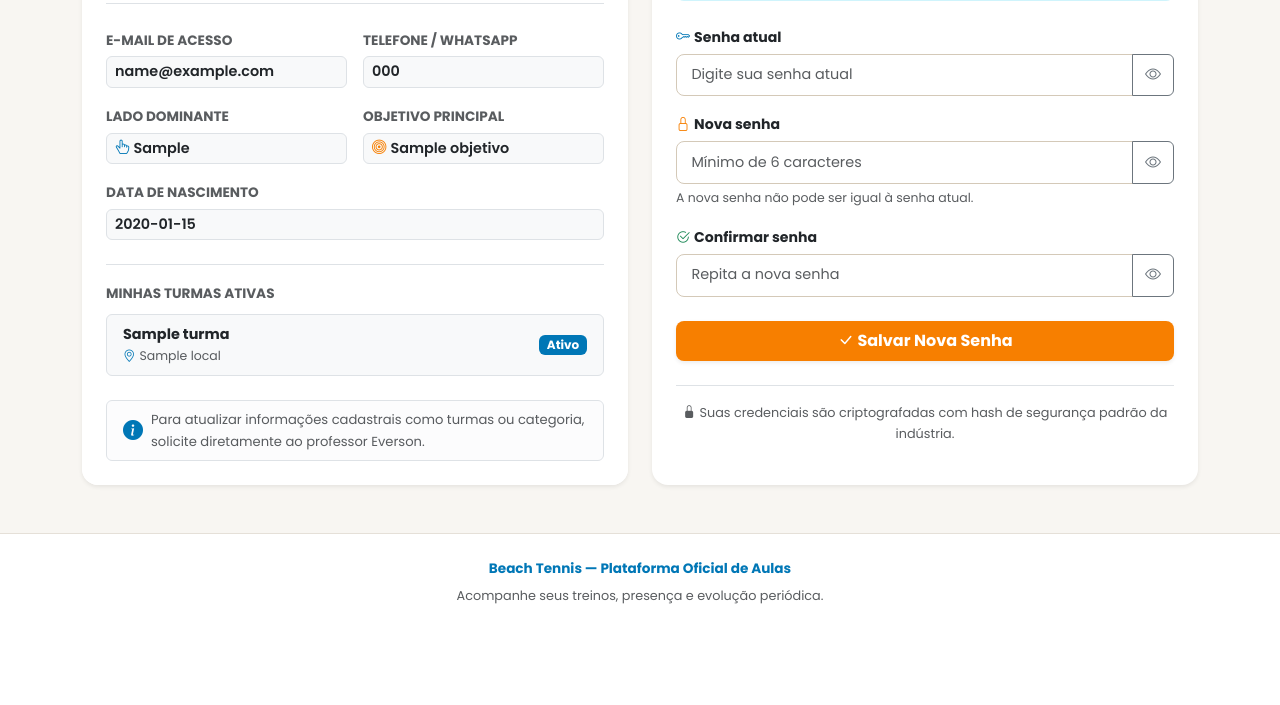
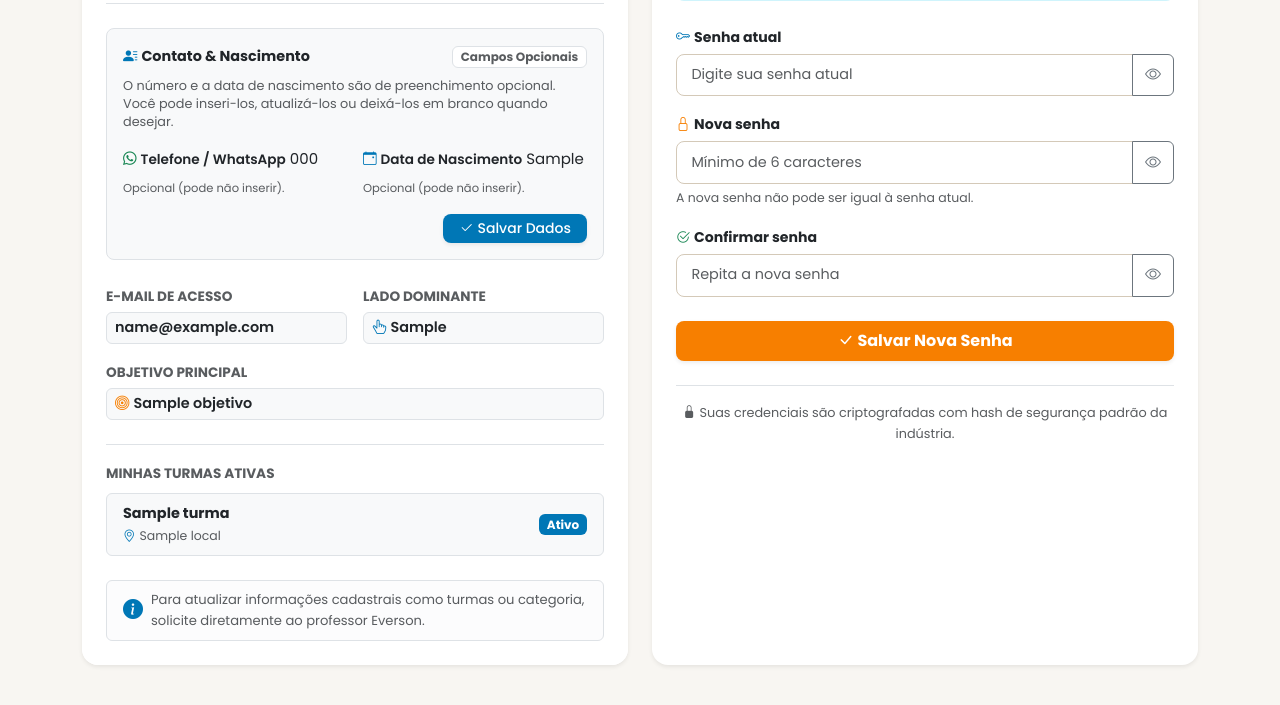
Before and after one commit to Werwersson/beach-tennis-web, a Python web app: template app/templates/aluno/perfil.html in a window 1280 px wide. Shown: the part 378-1083 px from the top of the page. Before the commit the page ends 982 px from the top, so only its background shows below. Run offline with Jinja, Linux system fonts and the light colour scheme; the template is opened without the code that fills it: most values are stand-ins (such as "Sample title", 1, 10 or a date in 2020); form fields are guessed from the names that the template uses.

Commit message:
feat(aluno): permitir que o aluno insira telefone e data de nascimento como opcionais

```diff
--- a/app/templates/aluno/perfil.html
+++ b/app/templates/aluno/perfil.html
@@ -52,6 +52,54 @@
           </div>
         </div>
 
+        <!-- FORMULÁRIO DE DADOS PESSOAIS DO ALUNO (OPCIONAIS) -->
+        <form method="POST" action="{{ url_for('aluno.perfil') }}" novalidate class="mb-4">
+          {{ form_dados.hidden_tag() }}
+          <input type="hidden" name="acao" value="dados">
+
+          <div class="p-3 rounded-3 bg-light border mb-3">
+            <div class="d-flex align-items-center justify-content-between mb-2">
+              <span class="fw-bold text-dark" style="font-size:0.9rem;">
+                <i class="bi bi-person-lines-fill text-ocean me-1"></i>Contato & Nascimento
+              </span>
+              <span class="badge bg-white text-muted border" style="font-size:0.75rem;">Campos Opcionais</span>
+            </div>
+            <p class="text-muted mb-3" style="font-size:0.8rem; line-height: 1.4;">
+              O número e a data de nascimento são de preenchimento opcional. Você pode inseri-los, atualizá-los ou deixá-los em branco quando desejar.
+            </p>
+
+            <div class="row g-3">
+              <div class="col-sm-6">
+                <label for="{{ form_dados.telefone.id }}" class="form-label fw-semibold text-dark small mb-1">
+                  <i class="bi bi-whatsapp text-success me-1"></i>Telefone / WhatsApp
+                </label>
+                {{ form_dados.telefone(class="form-control form-control-sm" + (" is-invalid" if form_dados.telefone.errors else ""), placeholder="(73) 99999-9999") }}
+                <div class="form-text text-muted" style="font-size:0.72rem;">Opcional (pode não inserir).</div>
+                {% for err in form_dados.telefone.errors %}
+                  <div class="invalid-feedback">{{ err }}</div>
+                {% endfor %}
+              </div>
+
+              <div class="col-sm-6">
+                <label for="{{ form_dados.data_nascimento.id }}" class="form-label fw-semibold text-dark small mb-1">
+                  <i class="bi bi-calendar-event text-ocean me-1"></i>Data de Nascimento
+                </label>
+                {{ form_dados.data_nascimento(class="form-control form-control-sm" + (" is-invalid" if form_dados.data_nascimento.errors else ""), type="date") }}
+                <div class="form-text text-muted" style="font-size:0.72rem;">Opcional (pode não inserir).</div>
+                {% for err in form_dados.data_nascimento.errors %}
+                  <div class="invalid-feedback">{{ err }}</div>
+                {% endfor %}
+              </div>
+            </div>
+
+            <div class="d-flex justify-content-end mt-3">
+              <button type="submit" class="btn btn-sm btn-ocean d-flex align-items-center gap-1 shadow-sm px-3 fw-medium">
+                <i class="bi bi-check2"></i> Salvar Dados
+              </button>
+            </div>
+          </div>
+        </form>
+
         <div class="row g-3">
           <div class="col-sm-6">
             <label class="form-label text-muted small mb-1 fw-bold">E-MAIL DE ACESSO</label>
@@ -60,27 +108,15 @@
             </div>
           </div>
           <div class="col-sm-6">
-            <label class="form-label text-muted small mb-1 fw-bold">TELEFONE / WHATSAPP</label>
-            <div class="form-control-plaintext py-1 px-2 rounded bg-light border text-dark fw-semibold" style="font-size:0.9rem;">
-              {{ aluno.telefone or 'Não informado' }}
-            </div>
-          </div>
-          <div class="col-sm-6">
             <label class="form-label text-muted small mb-1 fw-bold">LADO DOMINANTE</label>
             <div class="form-control-plaintext py-1 px-2 rounded bg-light border text-dark fw-semibold" style="font-size:0.9rem;">
               <i class="bi bi-hand-index-thumb me-1 text-ocean"></i>{{ aluno.lado_dominante|capitalize }}
             </div>
           </div>
-          <div class="col-sm-6">
+          <div class="col-12">
             <label class="form-label text-muted small mb-1 fw-bold">OBJETIVO PRINCIPAL</label>
             <div class="form-control-plaintext py-1 px-2 rounded bg-light border text-dark fw-semibold" style="font-size:0.9rem;">
               <i class="bi bi-bullseye me-1 text-laranja"></i>{{ aluno.objetivo|capitalize }}
-            </div>
-          </div>
-          <div class="col-12">
-            <label class="form-label text-muted small mb-1 fw-bold">DATA DE NASCIMENTO</label>
-            <div class="form-control-plaintext py-1 px-2 rounded bg-light border text-dark fw-semibold" style="font-size:0.9rem;">
-              {{ aluno.data_nascimento.strftime('%d/%m/%Y') if aluno.data_nascimento else 'Não informada' }}
             </div>
           </div>
         </div>
@@ -139,6 +175,7 @@
 
           <form method="POST" action="{{ url_for('aluno.perfil') }}" novalidate>
             {{ form.hidden_tag() }}
+            <input type="hidden" name="acao" value="senha">
 
             <!-- SENHA ATUAL -->
             <div class="mb-3">
```
Also changed, not shown: app/blueprints/aluno/forms.py (+12 -0 lines), app/blueprints/aluno/routes.py (+40 -16 lines), app/templates/admin/alunos/form.html (+5 -3 lines), test_aluno_dados.py (added, +85 -0 lines).
